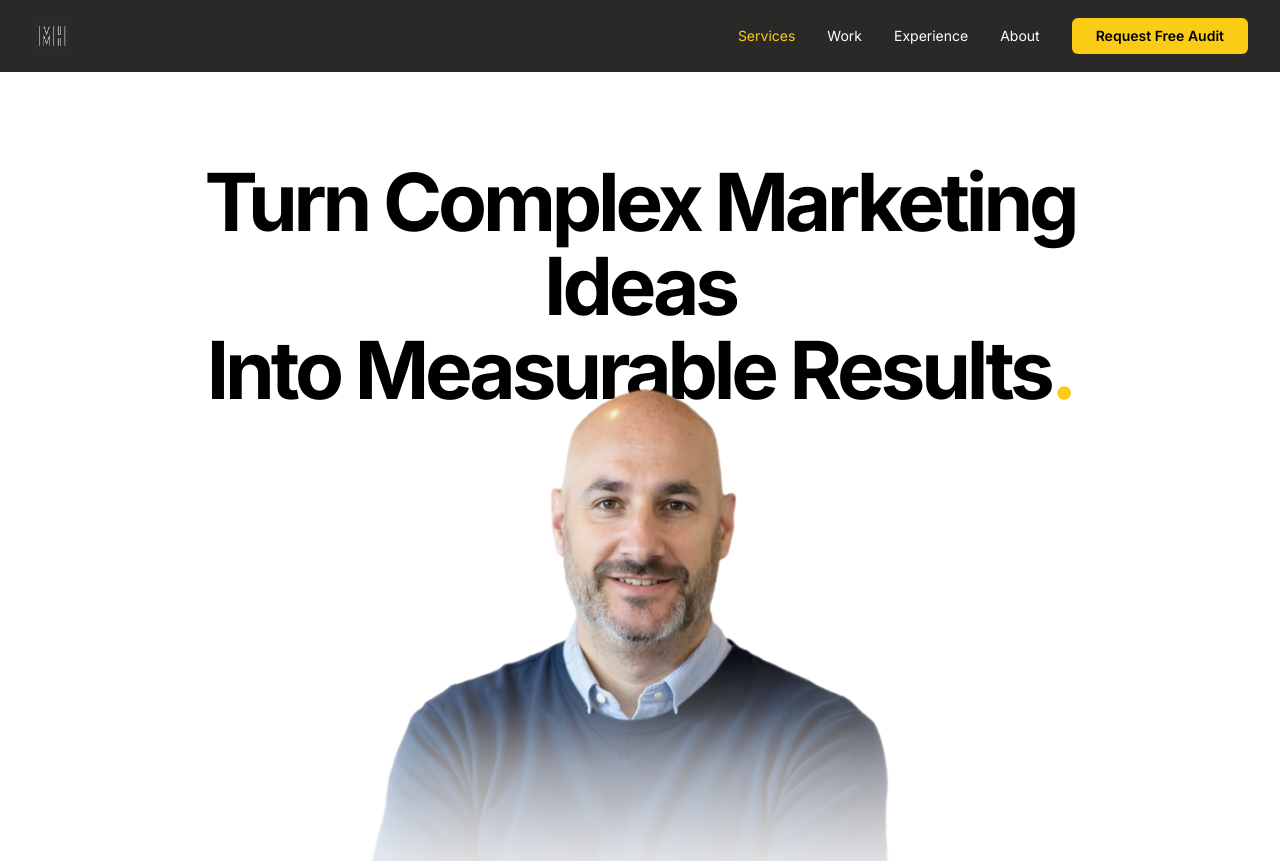
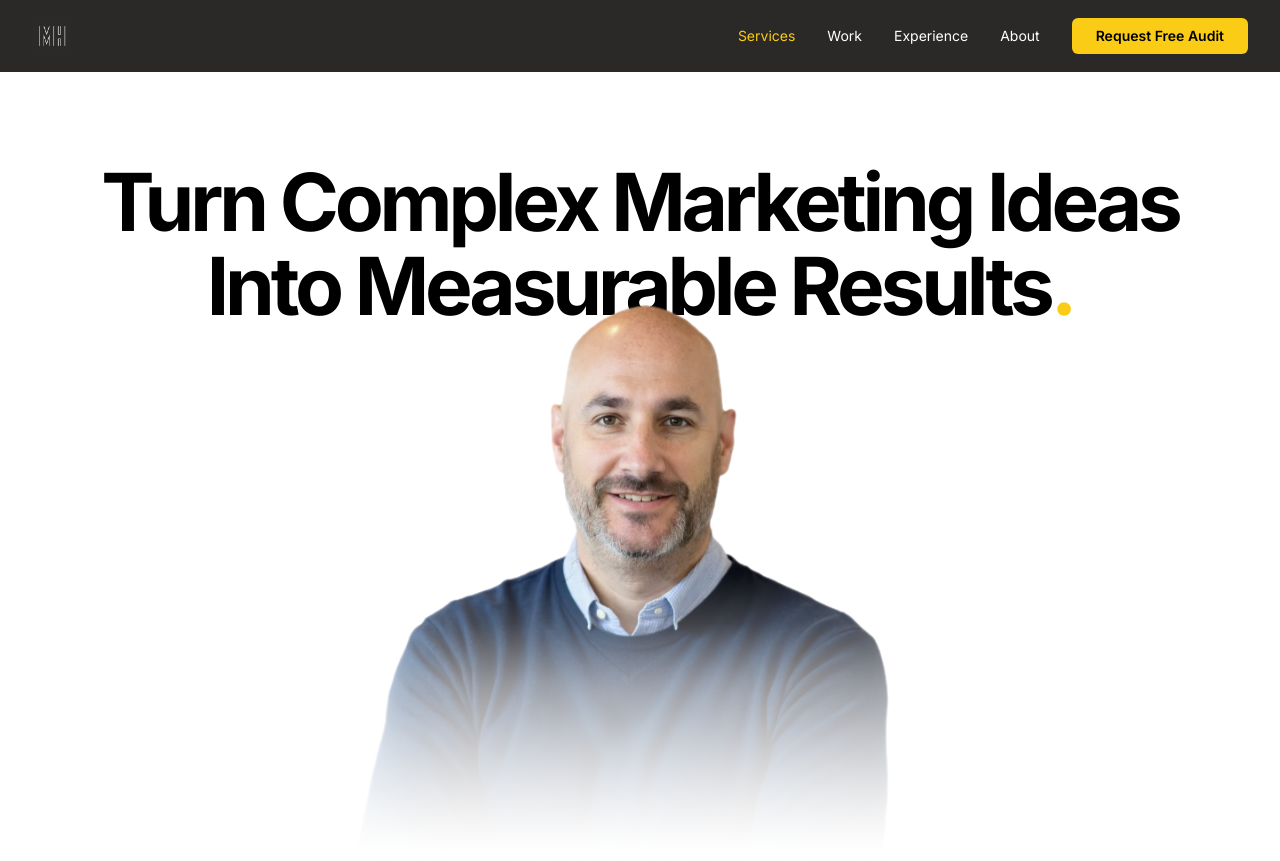
Before and after one commit to mrh1976/mherron, a Next.js app: page / in a window 1280 px wide. Shown: the top 861 px of the page. Built offline with nearby package versions, Linux system fonts and the light colour scheme.

Commit message:
Update hero section layout and heading text

```diff
--- a/app/page.tsx
+++ b/app/page.tsx
@@ -247,10 +247,12 @@ export default function Home() {
 
       {/* HERO SECTION */}
       <section className="pt-32 md:pt-40 pb-16 md:pb-20 px-6 md:px-8 text-center">
-        <div className="max-w-4xl mx-auto">
-          <h1 className="text-[42px] md:text-[68px] lg:text-[80px] font-[800] mb-0 leading-[1.1] md:leading-[1.05] tracking-[-4.16px] text-center">
-            <span className="block">Turn Complex Marketing Ideas</span>
-            <span className="block">Into Measurable Results<span className="text-yellow-400">.</span></span>
+        <div className="max-w-6xl mx-auto">
+          <h1 className="text-[42px] md:text-[68px] lg:text-[80px] font-[800] mb-0 leading-[1.1] md:leading-[1.05] tracking-[-4.16px]">
+            Turn Complex Marketing Ideas
+            <br />
+            Into Measurable Results
+            <span className="text-yellow-400">.</span>
           </h1>
 
           <div className="relative mx-auto mb-0 w-full max-w-[850px] h-[500px] md:h-[650px] lg:h-[750px] overflow-hidden -mt-12 md:-mt-20">
```
